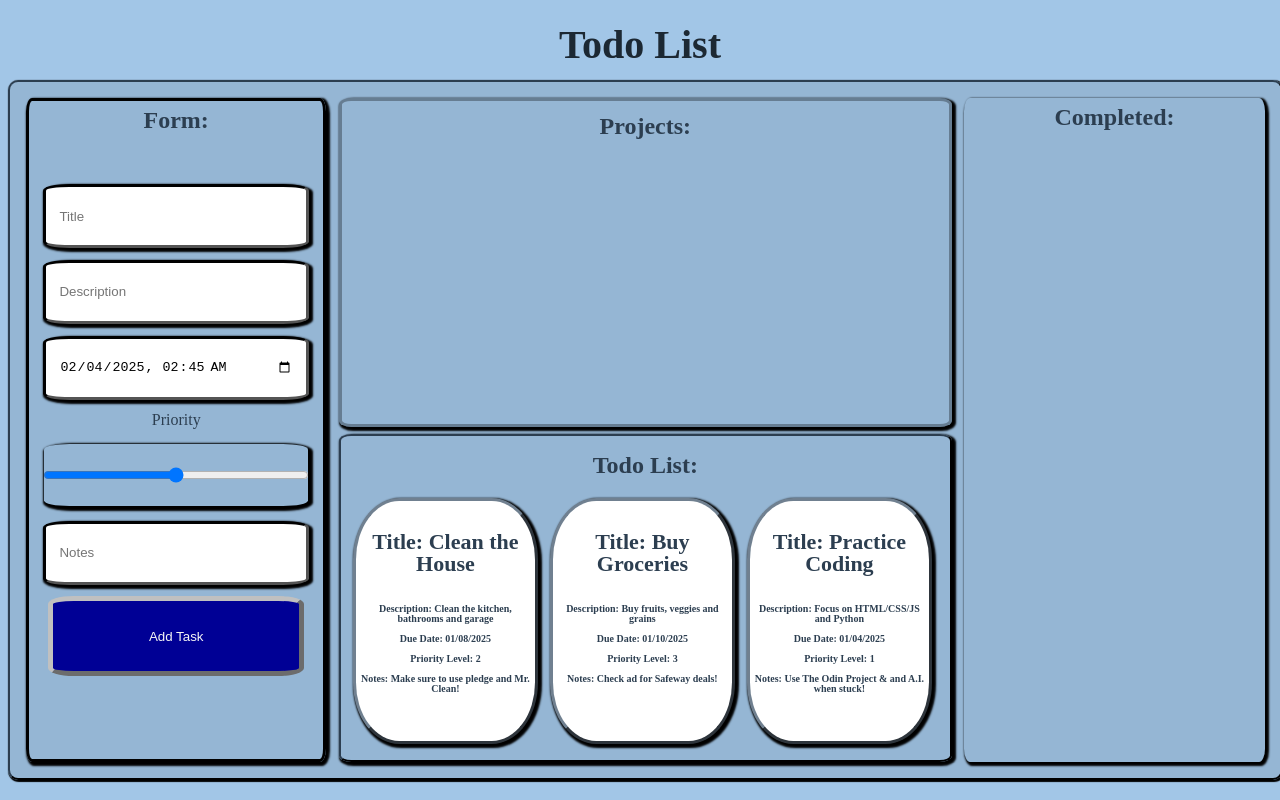
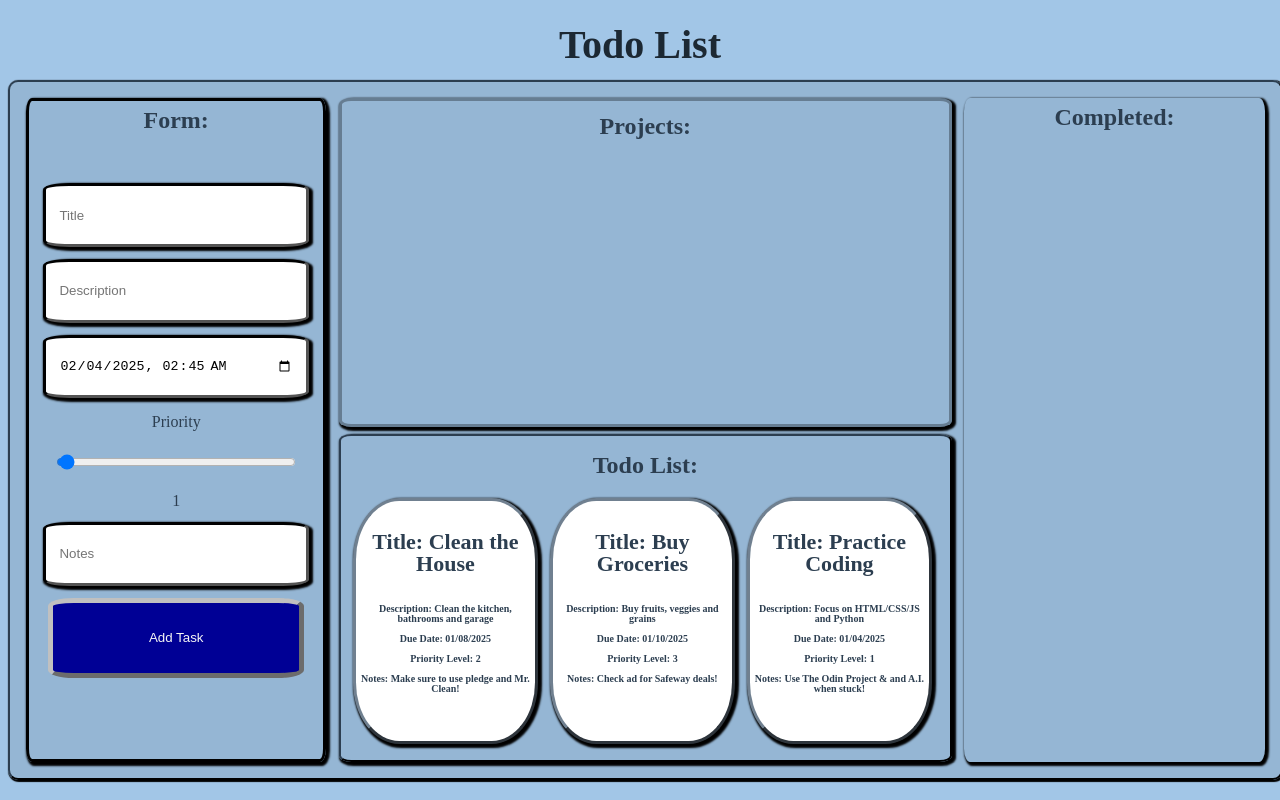
Before and after one commit to jzanderson09/todo-list, a website built with webpack: page src/template.html in a window 1280 px wide. Built offline with nearby package versions, Linux system fonts and the light colour scheme.

Commit message:
Style Priority Level Slider
Add label/value, remove box-shadow from slider.

```diff
--- a/src/template.css
+++ b/src/template.css
@@ -96,7 +96,6 @@ input {
     display: flex;
     flex-flow: row wrap;
     grid-area: todo-list;
-    /* height: 100%; */
 }
 
 .div-header {
@@ -129,7 +128,6 @@ input {
 .projects {
     border: var(--projects-border-color);
     grid-area: projects;
-    /* height: 85%; */
 }
 
 .completed {
@@ -152,6 +150,19 @@ input {
     width: 90%;
 }
 
+#priority-level {
+    box-shadow: none;
+}
+
+#priority-level, #priority-value {
+    margin: 0 auto;
+    padding: 0;
+}
+
+label {
+    margin: 1% auto 0;
+}
+
 .add-task-btn {
     background-color: #000095;
     border: 5px outset silver;
--- a/src/template.js
+++ b/src/template.js
@@ -3,4 +3,5 @@ import { generateDisplay } from './todoList';
 
 const container = document.querySelector('.container');
 const displayDivs = generateDisplay();
+console.log(displayDivs);
 displayDivs.forEach(displayDiv => container.appendChild(displayDiv));
--- a/src/todoList.js
+++ b/src/todoList.js
@@ -116,15 +116,26 @@ function generateForm() {
     formDueDate.required = true;
     formDueDate.type = 'datetime-local';
 
-    const formPriority = document.createElement('input');
-    formPriority.name = 'priority';
-    formPriority.id = 'priority-level';
-    formPriority.required = true;
-    formPriority.type = 'range';
-
     const priorityLabel = document.createElement('label');
     priorityLabel.setAttribute('for', 'priority');
     priorityLabel.textContent = 'Priority';
+
+    const formPriorityLevel = document.createElement('input');
+    formPriorityLevel.id = 'priority-level';
+    formPriorityLevel.min = 1;
+    formPriorityLevel.max = 5;
+    formPriorityLevel.name = 'priority';
+    formPriorityLevel.required = true;
+    formPriorityLevel.type = 'range';
+    formPriorityLevel.value = 1;
+
+    const priorityValue = document.createElement('span');
+    priorityValue.id = 'priority-value';
+    priorityValue.textContent = 1;
+
+    formPriorityLevel.addEventListener('input', function() {
+        priorityValue.textContent = this.value;
+    });
 
     const formNotes = document.createElement('input');
     formNotes.name = 'notes';
@@ -136,7 +147,8 @@ function generateForm() {
     addTask.classList.add('add-task-btn');
     addTask.textContent = 'Add Task';
 
-    formData.append(formTitle, formDescription, formDueDate, priorityLabel, formPriority, formNotes, addTask);
+    formData.append(formTitle, formDescription, formDueDate,
+    priorityLabel, formPriorityLevel, priorityValue, formNotes, addTask);
     formDiv.append(formHeader, formData);
     return formDiv;
 }
```
